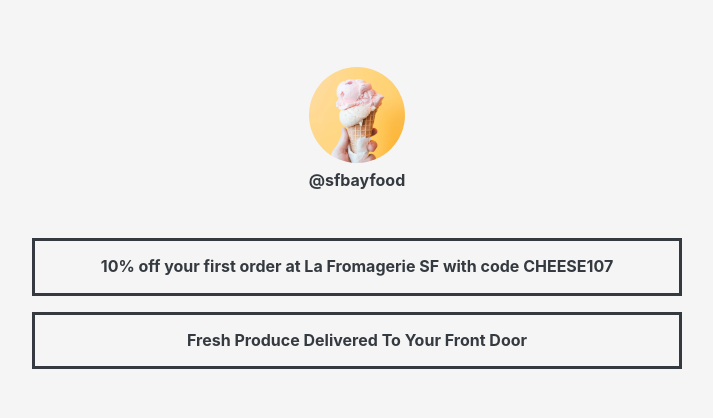
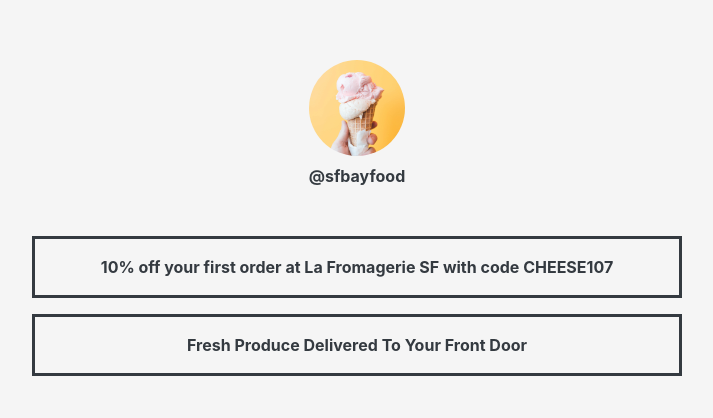
Before and after one commit to aaronang/sfbayfood, a plain HTML site: page index.html in a window 1280 px wide. Shown: the part 170-588 px from the top of the page, without its empty margins (283-996 px from the left). Drawn offline with nearby package versions, Linux system fonts and the light colour scheme.

Commit message:
Change spacing

```diff
--- a/index.html
+++ b/index.html
@@ -39,28 +39,32 @@
     .b-3 {
       border-width: 3px !important;
     }
+
+    .lh {
+      line-height: 1.5 !important;
+    }
   </style>
 </head>
 
 <body>
   <div class="container">
     <div class="text-center mb-4">
-      <img class="mb-2 rounded-circle" src="sfbayfood.jpg" alt="" width="96" height="96">
+      <img class="rounded-circle mb-2" src="sfbayfood.jpg" alt="" width="96" height="96">
 
       <h1 class="h6 mb-5 font-weight-bold">
-        <a href="https://www.instagram.com/sfbayfood/" class="text-dark">
+        <a href="https://www.instagram.com/sfbayfood/" class="text-dark lh">
           @sfbayfood
         </a>
       </h1>
 
       <a href="https://lafromageriesf.com/" class="btn btn-outline-dark btn-lg btn-block mb-3 b-3 rounded-0">
-        <span class="h6 d-block mb-0 pt-2 pb-2 font-weight-bold">
+        <span class="h6 d-block mb-0 pt-2 pb-2 font-weight-bold lh">
           10% off your first order at La Fromagerie SF with code CHEESE107
         </span>
       </a>
 
       <a href="https://sentfresh.refersion.com/c/314040" class="btn btn-outline-dark btn-lg btn-block mb-3 b-3 rounded-0">
-        <span class="h6 d-block mb-0 pt-2 pb-2 font-weight-bold">
+        <span class="h6 d-block mb-0 pt-2 pb-2 font-weight-bold lh">
           Fresh Produce Delivered To Your Front Door
         </span>
       </a>
```
